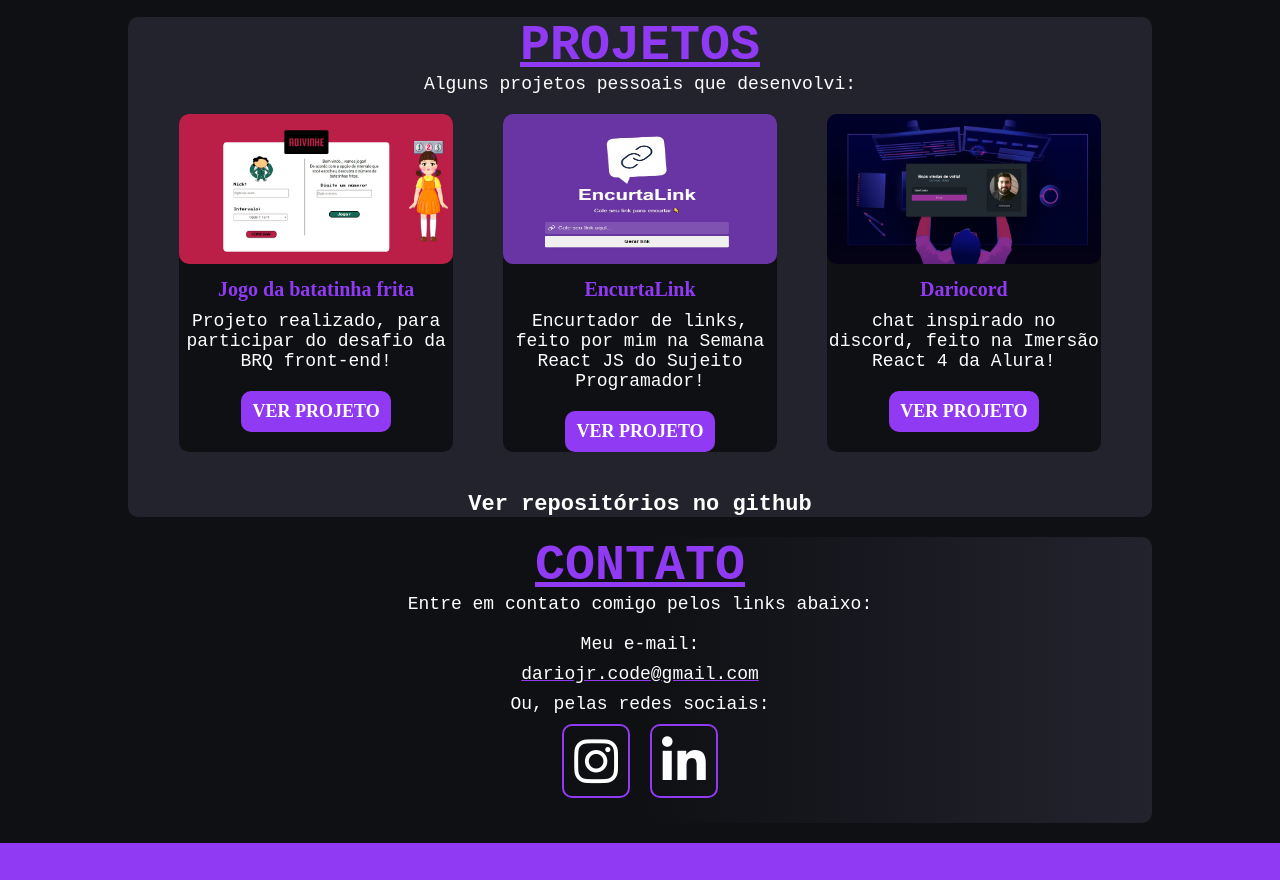
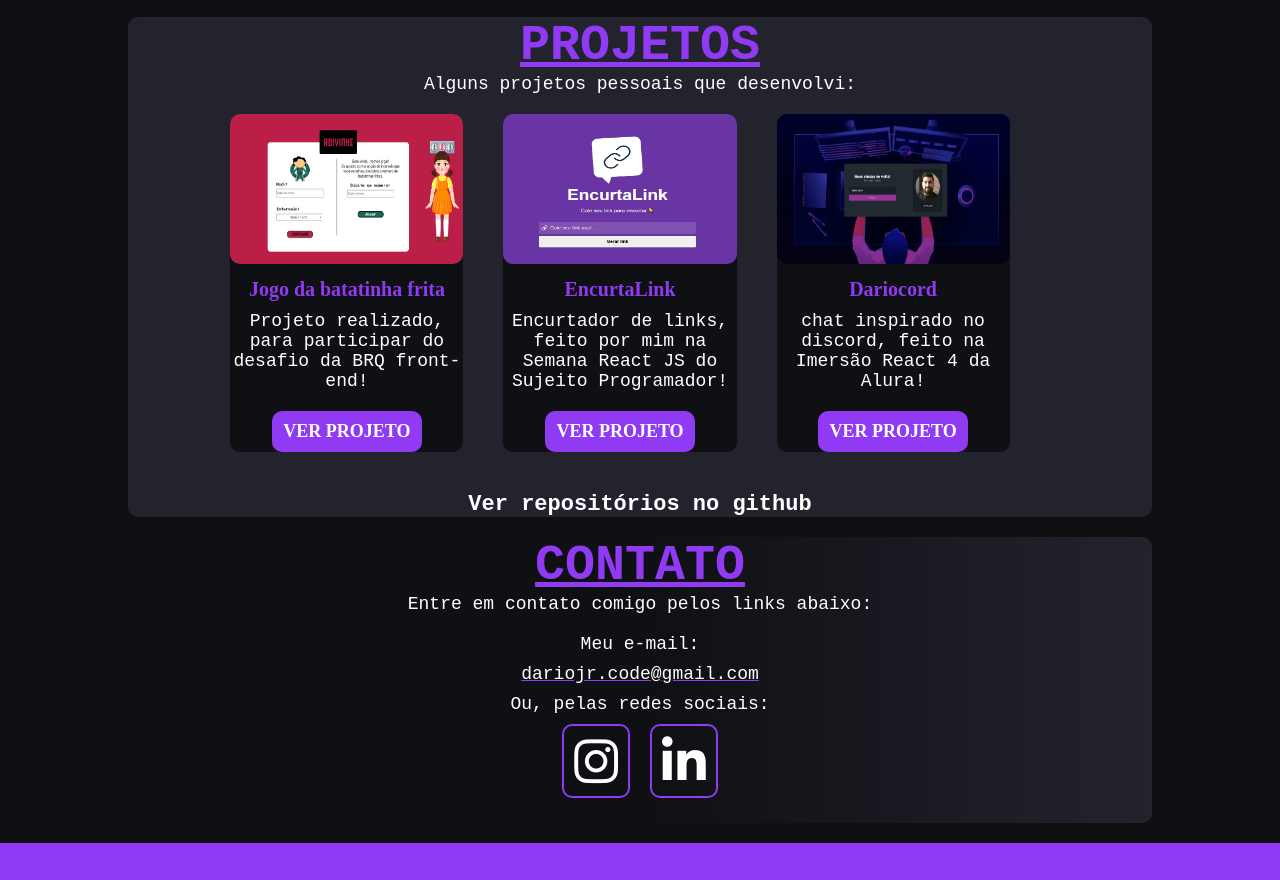
Before and after one commit to DarioRJunior/portfolio-2.0, a plain HTML site: page index.html in a window 1280 px wide. Shown: the part 1338-2218 px from the top of the page. Drawn offline with Linux system fonts and the light colour scheme.

Commit message:
Update style.css

```diff
--- a/assets/css/style.css
+++ b/assets/css/style.css
@@ -257,8 +257,7 @@ nav {
 
 .projetos-container {
     display: flex;
-    gap: 50px;
-    width: 90%;
+    width: 80%;
     margin: 0 auto;
 }
 
@@ -271,6 +270,7 @@ nav {
 .projetos-box {
     width: 300px;
     border-radius: 10px;
+    margin-right: 40px;
     height: auto;
     background-color: var(--bg);
 }
```
